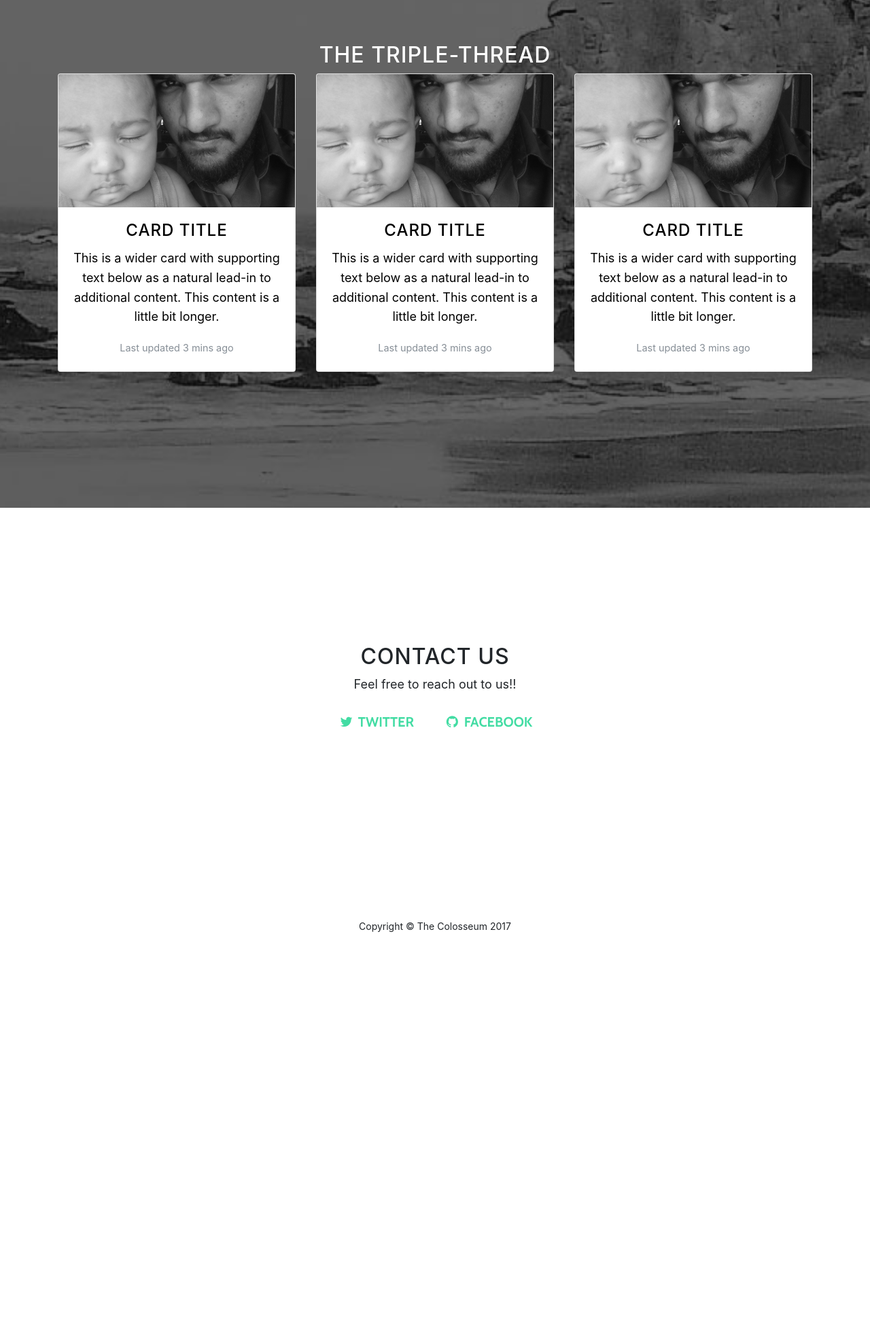
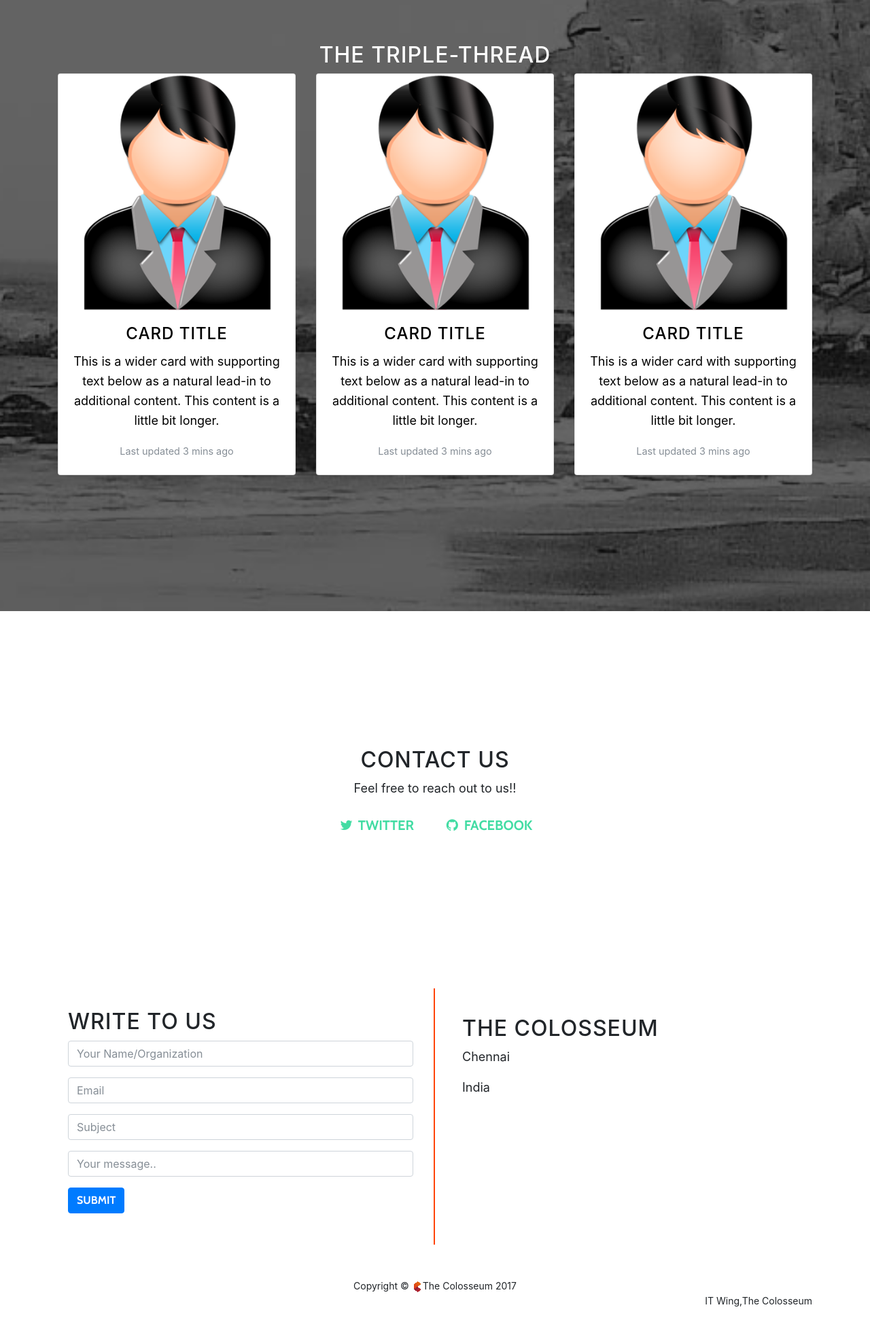
Before and after one commit to fasidOnGit/colosseum, a website with bundled scripts: page index.html in a window 1280 px wide. Shown: the part 1634-3595 px from the top of the page at 68% size. Before the commit the page ends 3058 px from the top, so only its background shows below. Built offline with nearby package versions, Linux system fonts and the light colour scheme.

Commit message:
done with forms

```diff
--- a/index.html
+++ b/index.html
@@ -92,7 +92,7 @@
         <div class="row">
             <div class="col-md-4">
               <div class="card">
-                <img class="card-img-top" src="img/card.jpg" alt="Card image cap">
+                <img class="card-img-top" src="img/card.png" alt="Card image cap">
                 <div class="card-body">
                   <h4 class="card-title">Card title</h4>
                   <p class="card-text">This is a wider card with supporting text below as a natural lead-in to additional content. This content is a little bit longer.</p>
@@ -102,7 +102,7 @@
           </div>
             <div class="col-md-4">
               <div class="card">
-                <img class="card-img-top" src="img/card.jpg" alt="Card image cap">
+                <img class="card-img-top" src="img/card.png" alt="Card image cap">
                 <div class="card-body">
                   <h4 class="card-title">Card title</h4>
                   <p class="card-text">This is a wider card with supporting text below as a natural lead-in to additional content. This content is a little bit longer.</p>
@@ -112,7 +112,7 @@
             </div>
             <div class="col-md-4">
               <div class="card">
-                <img class="card-img-top" src="img/card.jpg" alt="Card image cap">
+                <img class="card-img-top" src="img/card.png" alt="Card image cap">
                 <div class="card-body">
                   <h4 class="card-title">Card title</h4>
                   <p class="card-text">This is a wider card with supporting text below as a natural lead-in to additional content. This content is a little bit longer.</p>
@@ -156,8 +156,37 @@
     </section>
 
     <!-- Contact Form -->
-    <div id="contact-form">
+    <div class="container">
+      <div class="row">
 
+
+        <div id="contact-form" class="col-md-6" style="border-right : 2px solid #FF4500;align-self: center;padding:30px;">
+          <h2>Write to Us</h2>
+          <form id="contact">
+            <div class="form-group">
+              <input type="text" class="form-control" id="formGroupExampleInput" placeholder="Your Name/Organization">
+            </div>
+            <div class="form-group">
+              <input type="email" class="form-control" id="formGroupExampleInput2" placeholder="Email">
+            </div>
+            <div class="form-group">
+              <input type="text" class="form-control" id="formGroupExampleInput2" placeholder="Subject">
+            </div>
+            <div class="form-group">
+              <input type="textarea" class="form-control" id="formGroupExampleInput2" placeholder="Your message..">
+            </div>
+            <div class="form-group">
+              <button type="submit" class="btn btn-primary">Submit</button>
+            </div>
+          </form>
+        </div>
+        <div class="col-md-6" style="padding: 40px;">
+          <h2>The Colosseum</h2>
+          <p>Chennai</p>
+          <p>India</p>
+        </div>
+
+      </div>
     </div>
 
     <!-- Map Section -->
@@ -167,7 +196,10 @@
     <!-- Footer -->
     <footer>
       <div class="container text-center">
-        <p>Copyright &copy; The Colosseum 2017</p>
+        <p>Copyright &copy;  <img src="/favicon.ico" alt="">The Colosseum 2017</p>
+      </div>
+      <div class=" container text-right">
+        <p>IT Wing,The Colosseum</p>
       </div>
     </footer>
 
--- a/package.json
+++ b/package.json
@@ -20,6 +20,7 @@
   "scripts": {
     "start": "node server"
   },
+  "proxy" : "http:localhost:8080",
   "author": "The Colosseum",
   "contributors": [
     "Kader Mohideen Fasod (http://fasid.herokuapp.com/)"
@@ -34,6 +35,7 @@
   },
   "dependencies": {
     "bootstrap": "^4.0.0-beta.2",
+    "emailjs": "^1.0.12",
     "express": "^4.16.2",
     "font-awesome": "4.7.0",
     "gulp": "^3.9.1",
```
Also changed, not shown: email.js (added, +28 -0 lines), server.js (+46 -4 lines), img/card.jpg (deleted), img/card.png (added), 1 other file.
